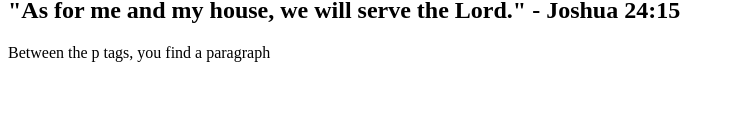
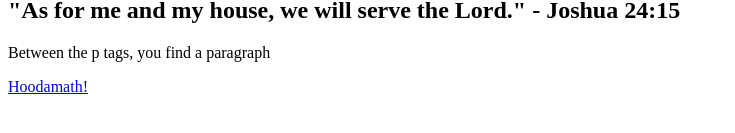
Before and after one commit to LydiaP07/Learning-about-coding, a plain HTML site: page index.html in a window 1280 px wide. Shown: the part 345-478 px from the top of the page, without its empty margins (0-735 px from the left). Drawn offline with Linux system fonts and the light colour scheme.

Commit message:
Update index.html

```diff
--- a/index.html
+++ b/index.html
@@ -17,5 +17,6 @@
       srcset"thepetersonhublogo.png">
   <alt="blue barn with hidden P, cross, and music notes">
   </picture>
+  <a href="hoodamath.com">Hoodamath!</a>
 
 </html>
```
